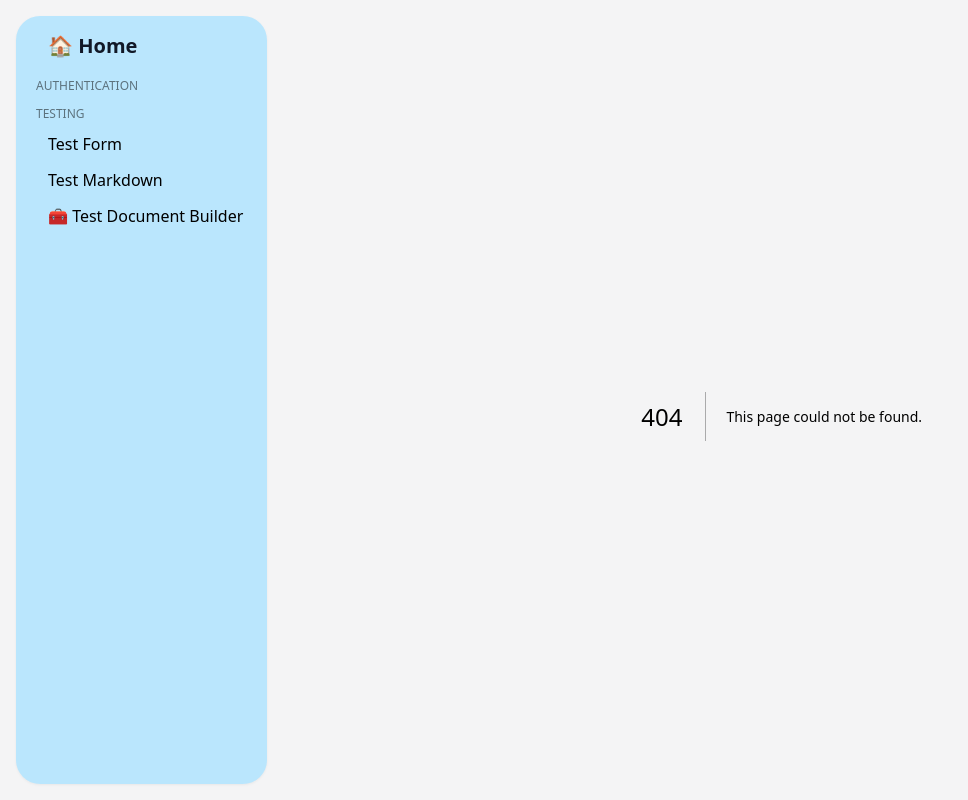
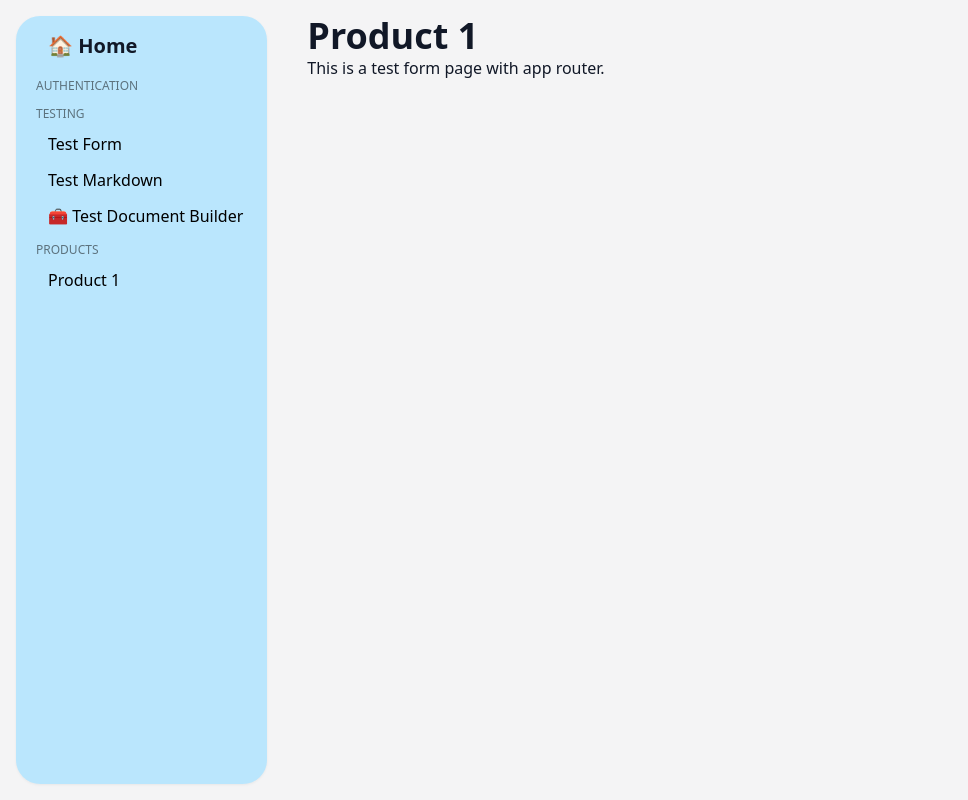
Before and after one commit to tayv/Project-Bubblegum, a Next.js app: page /product1 in a window 1280 px wide. Before the commit this address had no page. Shown: the whole page, without its empty margins (0-968 px from the left). Built offline with nearby package versions, Linux system fonts and the light colour scheme.

Commit message:
Setup a test product pg

```diff
--- /dev/null
+++ b/app/components/ui/Heading.tsx
@@ -0,0 +1,90 @@
+"use client"
+
+import { FC, ReactNode } from "react"
+import classNames from "classnames"
+
+export type HeadingProps = {
+  children: ReactNode
+  size: HeadingSize
+  type?: HeadingType
+  weight?: HeadingWeight
+  padding?: HeadingPadding
+  id?: string // Optionally used for anchor links
+  className?: string // For custom styling
+}
+
+type HeadingSize = "h1" | "h2" | "h3" | "h4" | "h5" | "h6" | "override"
+const headingSizeMap: { [key in HeadingSize]: string } = {
+  h1: "text-4xl",
+  h2: "text-2xl",
+  h3: "text-xl",
+  h4: "text-lg",
+  h5: "text-base",
+  h6: "text-sm",
+  override: "",
+}
+
+type HeadingType = "primary" | "secondary" | "override"
+const headingTypeMap: { [key in HeadingType]: string } = {
+  primary: "text-gray-900",
+  secondary: "text-gray-500",
+  override: "",
+}
+
+type HeadingWeight =
+  | "xlight"
+  | "light"
+  | "normal"
+  | "semibold"
+  | "bold"
+  | "black"
+  | "override"
+const headingWeightMap: { [key in HeadingWeight]: string } = {
+  xlight: "font-extralight",
+  light: "font-light",
+  normal: "font-normal",
+  semibold: "font-semibold",
+  bold: "font-bold",
+  black: "font-black",
+  override: "",
+}
+
+type HeadingPadding = "none" | "small" | "standard" | "large" | "override"
+const headingPaddingMap: { [key in HeadingPadding]: string } = {
+  none: "pb-0",
+  small: "pb-1",
+  standard: "pb-2",
+  large: "pb-4",
+  override: "",
+}
+
+const Heading: FC<HeadingProps> = ({
+  size,
+  type = "primary",
+  weight = "semibold",
+  padding = "standard",
+  className = "",
+  children,
+  ...props
+}) => {
+  // Dynamically set the heading tag based on the size prop. Use TS casting for type checking. See: https://stackoverflow.com/questions/33471880/dynamic-tag-name-in-react-jsx
+  const CustomHTag = `${size}` as keyof JSX.IntrinsicElements
+
+  return (
+    <CustomHTag
+      id={props.id}
+      className={classNames([
+        "", // standard css styles (pre-wrap allows for line breaks in template literals)
+        headingSizeMap[size],
+        headingTypeMap[type],
+        headingWeightMap[weight],
+        headingPaddingMap[padding],
+        className, // custom styling passed as prop
+      ])}
+    >
+      {children}
+    </CustomHTag>
+  )
+}
+
+export default Heading
--- /dev/null
+++ b/app/components/ui/Paragraph.tsx
@@ -0,0 +1,83 @@
+"use client"
+
+import { FC, ReactNode } from "react"
+import classNames from "classnames"
+
+export type ParagraphProps = {
+  children: ReactNode
+  size?: ParagraphSize
+  style?: ParagraphStyle
+  space?: ParagraphSpace
+  className?: string
+}
+
+type ParagraphSize =
+  | "xsmall"
+  | "small"
+  | "standard"
+  | "large"
+  | "xlarge"
+  | "xxlarge"
+  | "xxxlarge"
+  | "override"
+
+const paragraphSizeMap: { [key in ParagraphSize]: string } = {
+  xsmall: "text-xs", // prop specific css styles go here
+  small: "text-sm",
+  standard: "text-base",
+  large: "text-lg",
+  xlarge: "text-xl",
+  xxlarge: "text-2xl",
+  xxxlarge: "text-3xl",
+  override: "",
+}
+
+type ParagraphStyle = "primary" | "secondary" | "override"
+const paragraphStyleMap: { [key in ParagraphStyle]: string } = {
+  primary: "text-gray-900", // prop specific css styles go here
+  secondary: "text-gray-300",
+  override: "",
+}
+
+type ParagraphSpace =
+  | "tight"
+  | "snug"
+  | "normal"
+  | "relaxed"
+  | "loose"
+  | "none"
+  | "override"
+const paragraphSpaceMap: { [key in ParagraphSpace]: string } = {
+  tight: "leading-tight",
+  snug: "leading-snug",
+  normal: "leading-normal",
+  relaxed: "leading-relaxed",
+  loose: "leading-loose",
+  none: "leading-none",
+  override: "",
+}
+
+const Paragraph: FC<ParagraphProps> = ({
+  size = "standard",
+  space = "normal",
+  style = "primary",
+  className = "",
+  children,
+}) => {
+
+  return (
+    <div
+      className={classNames([
+        "whitespace-pre-wrap", // standard css styles (pre-wrap allows for line breaks in template literals)
+        paragraphSizeMap[size], // dynamically set styling based on padding prop
+        paragraphSpaceMap[space],
+        paragraphStyleMap[style],
+        className, // custom styling passed as prop
+      ])}
+    >
+      {children}
+    </div>
+  )
+}
+
+export default Paragraph
--- a/app/layout.tsx
+++ b/app/layout.tsx
@@ -28,6 +28,8 @@ export default function RootLayout({
               title: "🧰 Test Document Builder",
               path: "/restricted/test-document-builder",
             },
+            { title: "Products", groupTitle: true },
+            { title: "Product 1", path: "/product1" },
           ]}
         />
         <main className="w-full overflow-y-scroll pt-1">
--- a/app/page.tsx
+++ b/app/page.tsx
@@ -1,14 +1,11 @@
-//import LayoutContainerSide from "@designSystem/layouts/LayoutContainerSide"
-import Breadcrumbs from "@designSystem/molecules/Breadcrumbs"
-import Heading from "@designSystem/atoms/Heading"
-import Paragraph from "@designSystem/atoms/Paragraph"
-import CardSection from "@designSystem/molecules/CardSection"
-import Space from "@designSystem/atoms/Space"
+import Heading from "./components/ui/Heading"
+import Paragraph from "app/components/ui/Paragraph"
 
 export default function Home() {
   return (
     <>
-     <p>This is a test home page with app router.</p>
+     <Heading size="h1" weight="bold" padding="none">Home</Heading>
+     <Paragraph>This is a test home page with app router.</Paragraph>
     </>
   )
 }
--- /dev/null
+++ b/app/product1/page.tsx
@@ -0,0 +1,13 @@
+import Heading from "../components/ui/Heading"
+import Paragraph from "app/components/ui/Paragraph"
+
+const Product1 = () => {
+  return (
+    <>
+      <Heading size="h1" weight="bold" padding="none">Product 1</Heading>
+      <Paragraph>This is a test form page with app router.</Paragraph>
+    </>
+  )
+}
+
+export default Product1
```
